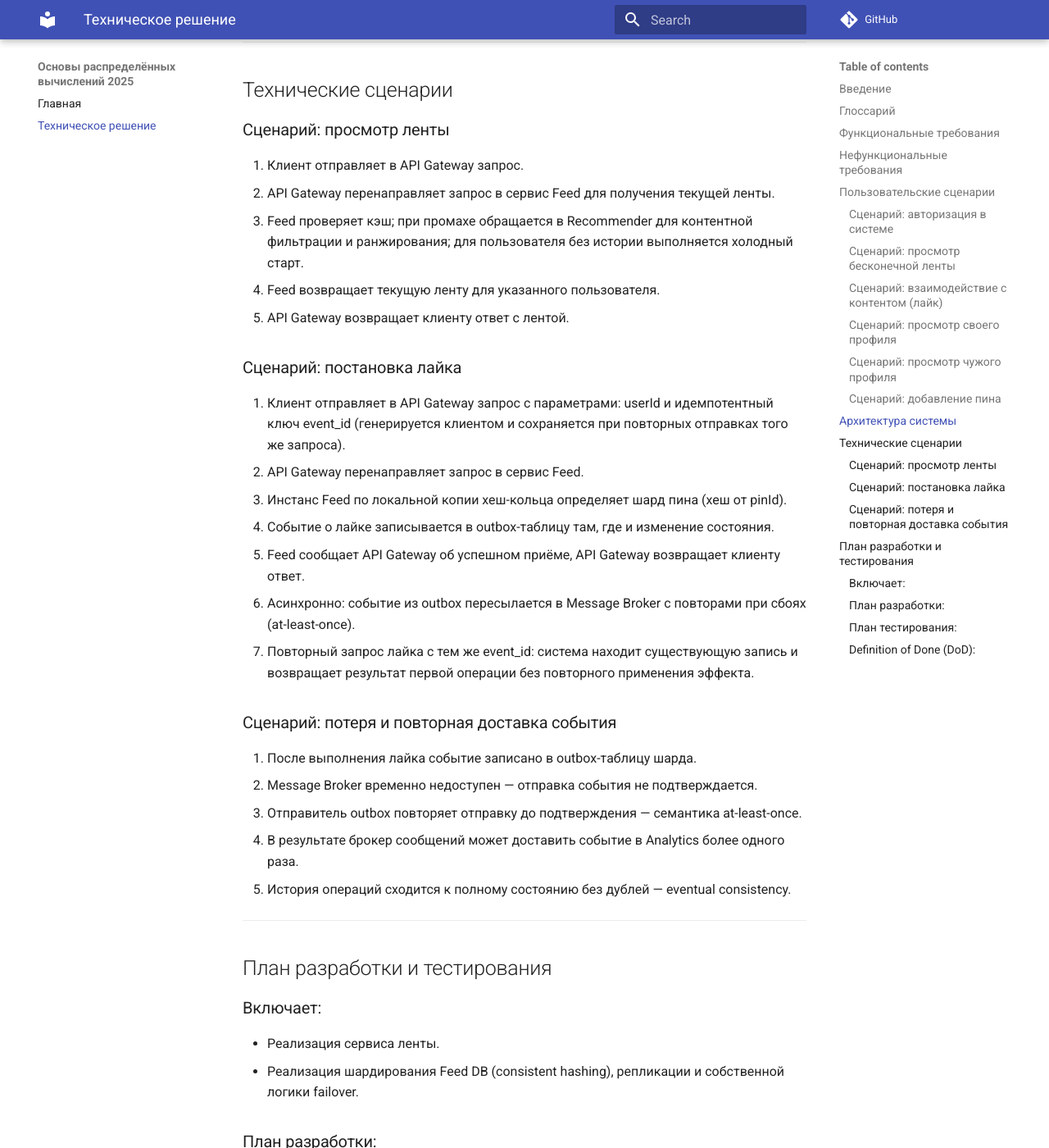
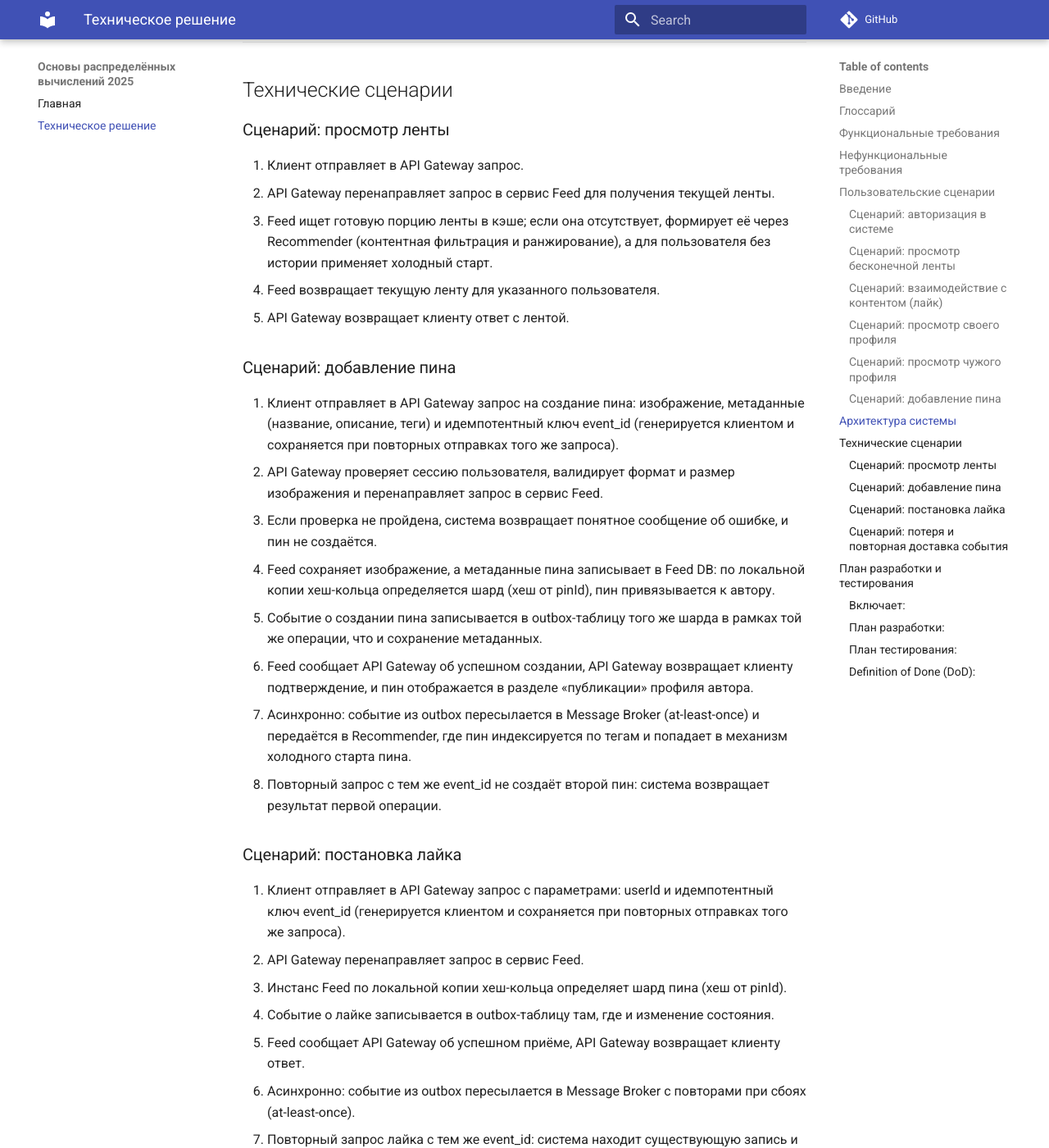
Before and after one commit to spbu-ds-practicum-2026/apotheosis, an MkDocs documentation site: the page built from docs/tr.md, in a window 1280 px wide and 1400 px high, scrolled down 5936 px. Shown: the whole window at 82% size. Built offline with MkDocs 1.6.1 and Material for MkDocs 9.7.7, drawn with Linux system fonts in a browser that asks for light colours; comment, search, counter and statistics services are not loaded; some of the changed text lies outside the part shown.

Commit message:
second task added version

```diff
--- a/docs/tr.md
+++ b/docs/tr.md
@@ -133,9 +133,21 @@
 
 1. Клиент отправляет в API Gateway запрос.
 2. API Gateway перенаправляет запрос в сервис Feed для получения текущей ленты.
-3. Feed проверяет кэш; при промахе обращается в Recommender для контентной фильтрации и ранжирования; для пользователя без истории выполняется холодный старт.
+3. Feed ищет готовую порцию ленты в кэше; если она отсутствует, формирует её через Recommender (контентная фильтрация и ранжирование), а для пользователя без истории применяет холодный старт.
 4. Feed возвращает текущую ленту для указанного пользователя.
 5. API Gateway возвращает клиенту ответ с лентой.
+
+
+### Сценарий: добавление пина
+
+1. Клиент отправляет в API Gateway запрос на создание пина: изображение, метаданные (название, описание, теги) и идемпотентный ключ event_id (генерируется клиентом и сохраняется при повторных отправках того же запроса).
+2. API Gateway проверяет сессию пользователя, валидирует формат и размер изображения и перенаправляет запрос в сервис Feed.
+3. Если проверка не пройдена, система возвращает понятное сообщение об ошибке, и пин не создаётся.
+4. Feed сохраняет изображение, а метаданные пина записывает в Feed DB: по локальной копии хеш-кольца определяется шард (хеш от pinId), пин привязывается к автору.
+5. Событие о создании пина записывается в outbox-таблицу того же шарда в рамках той же операции, что и сохранение метаданных.
+6. Feed сообщает API Gateway об успешном создании, API Gateway возвращает клиенту подтверждение, и пин отображается в разделе «публикации» профиля автора.
+7. Асинхронно: событие из outbox пересылается в Message Broker (at-least-once) и передаётся в Recommender, где пин индексируется по тегам и попадает в механизм холодного старта пина.
+8. Повторный запрос с тем же event_id не создаёт второй пин: система возвращает результат первой операции.
 
 
 ### Сценарий: постановка лайка
@@ -173,9 +185,10 @@
 3. Реализация сервиса Feed (логика ленты, идемпотентность по event_id).
 4. Интеграция с готовой базой данных (Feed DB).
 5. Интеграция с брокером сообщений (Message Broker).
-6. Реализация шардирования Feed DB: хеш-кольцо с виртуальными узлами и роутинг запросов по ключу.
-7. Реализация репликации шардов и логики failover.
-8. Документирование API.
+6. Реализация рекомендательной системы (Recommender): контентная фильтрация по тегам, ранжирование пинов на основе лайков и просмотров пользователя, холодный старт для новых пользователей и новых пинов.
+7. Реализация шардирования Feed DB: хеш-кольцо с виртуальными узлами и роутинг запросов по ключу.
+8. Реализация репликации шардов и логики failover.
+9. Документирование API.
 
 ### План тестирования:
 
```
